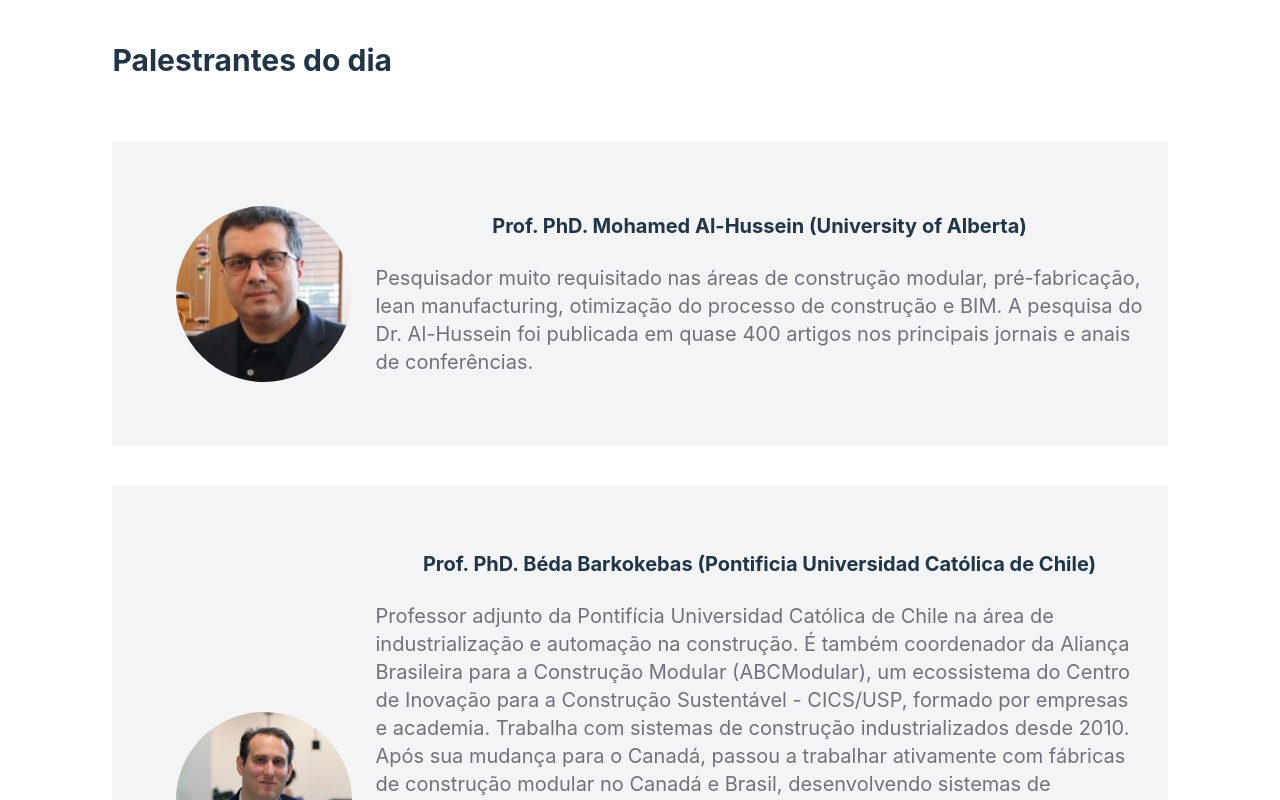
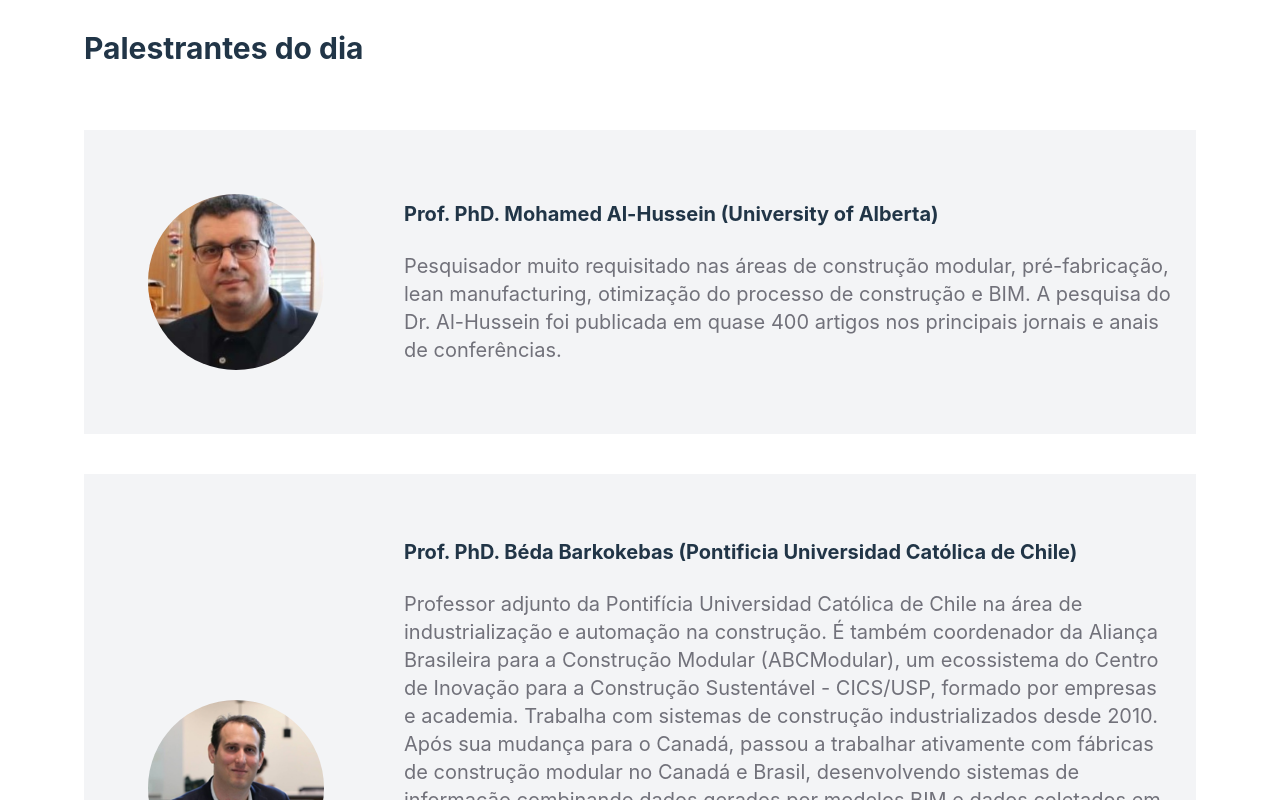
Before and after one commit to softeam-org/sibragecsbtic-web, a React (Vite) app: page /programacao in a window 1280 px wide. Shown: the part 2320-3120 px from the top of the page. Built offline with nearby package versions, Linux system fonts and the light colour scheme; what tailwind-nord would draw is missing.

Commit message:
Design corrigido

```diff
--- a/src/components/Speakers.jsx
+++ b/src/components/Speakers.jsx
@@ -13,7 +13,7 @@ function Speakers({ day }) {
         {speakers.map((speaker, index) => (
           <div
             key={index}
-            className="bg-gray-100 flex flex-col gap-5 lg:flex-row lg:gap-0 py-16 px-2 lg:pl-16 lg:pr-6 mb-10 items-center justify-between"
+            className="bg-gray-100 flex flex-col gap-5 lg:flex-row lg:gap-20 py-16 px-2 lg:pl-16 lg:pr-6 mb-10 items-center"
           >
             <img
               src={speaker.photo}
@@ -21,7 +21,7 @@ function Speakers({ day }) {
               className="w-44 h-44 rounded-full object-cover"
             />
             <div>
-              <h2 className="font-bold mb-6 text-xl text-center">
+              <h2 className="font-bold mb-6 text-xl">
                 {speaker.name}
               </h2>
               <p className="text-zinc-500 text-xl max-w-3xl">
```
